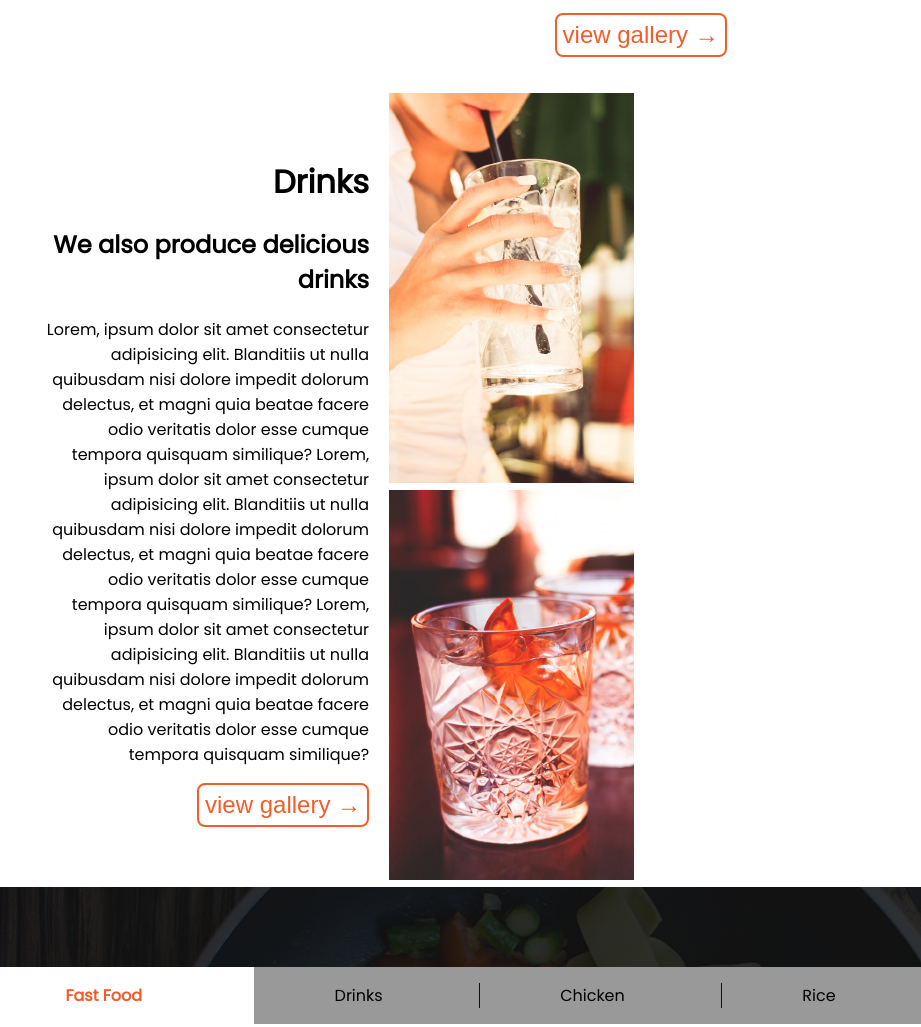
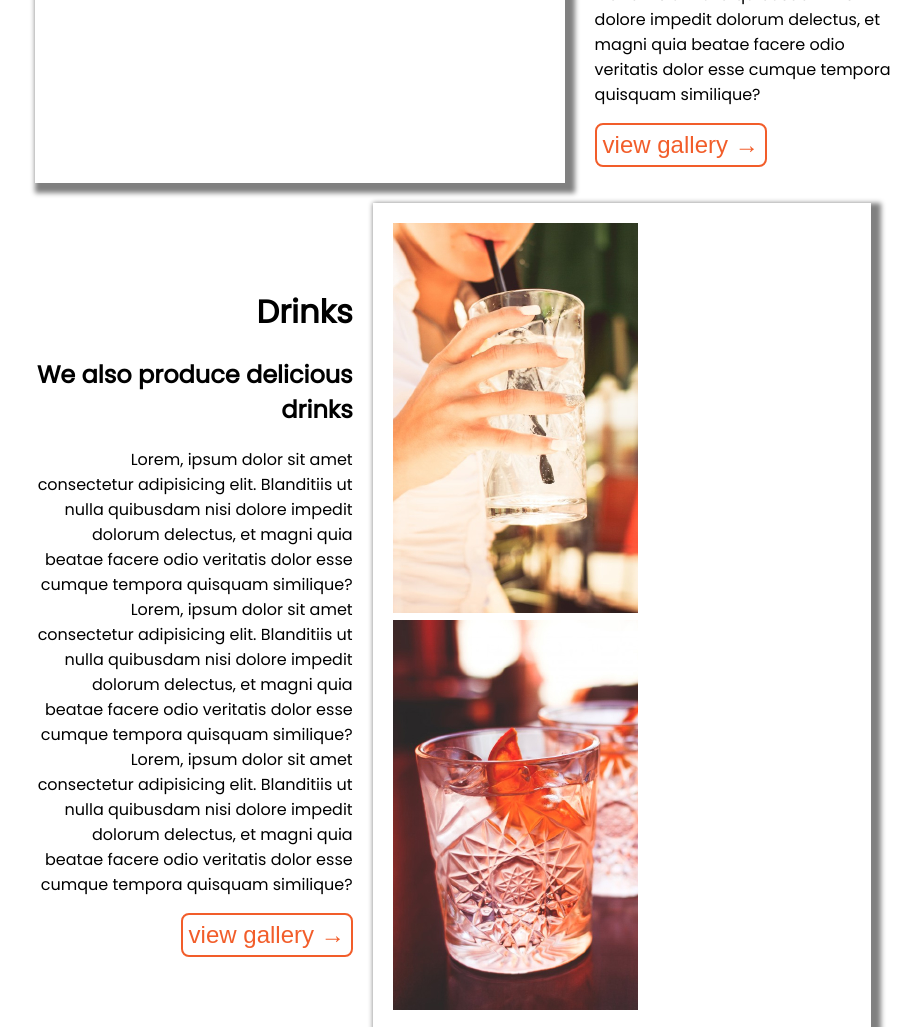
Before and after one commit to allanlimo02/Anitas_kitchen, a plain HTML site: page index.html in a window 1280 px wide. Shown: the part 1504-2531 px from the top of the page, without its empty margins (197-1118 px from the left). Drawn offline with Linux system fonts and the light colour scheme.

Commit message:
Added box shaddows to Fast food and drinks section

```diff
--- a/index.html
+++ b/index.html
@@ -94,7 +94,7 @@
                              </div>
                         </p>
                     </div>
-                    <div id="drinksimg">
+                    <div id="fastimg">
                         <img src="assets/drink1.jpg" alt="drinks1">
                         <img src="assets/drink2.jpg" alt="drinks2">
                     </div>
--- a/style.css
+++ b/style.css
@@ -86,9 +86,10 @@ body{
 
 }
 
-#fastfoodimg{
-    margin: 0px;
-    box-shadow: 5px 5px 5px red;
+#fastimg{
+    border: white solid 20px;
+    box-shadow: 5px 5px 5px 5px grey;
+
 }
 #fastfood img{
     margin: 0;
```
